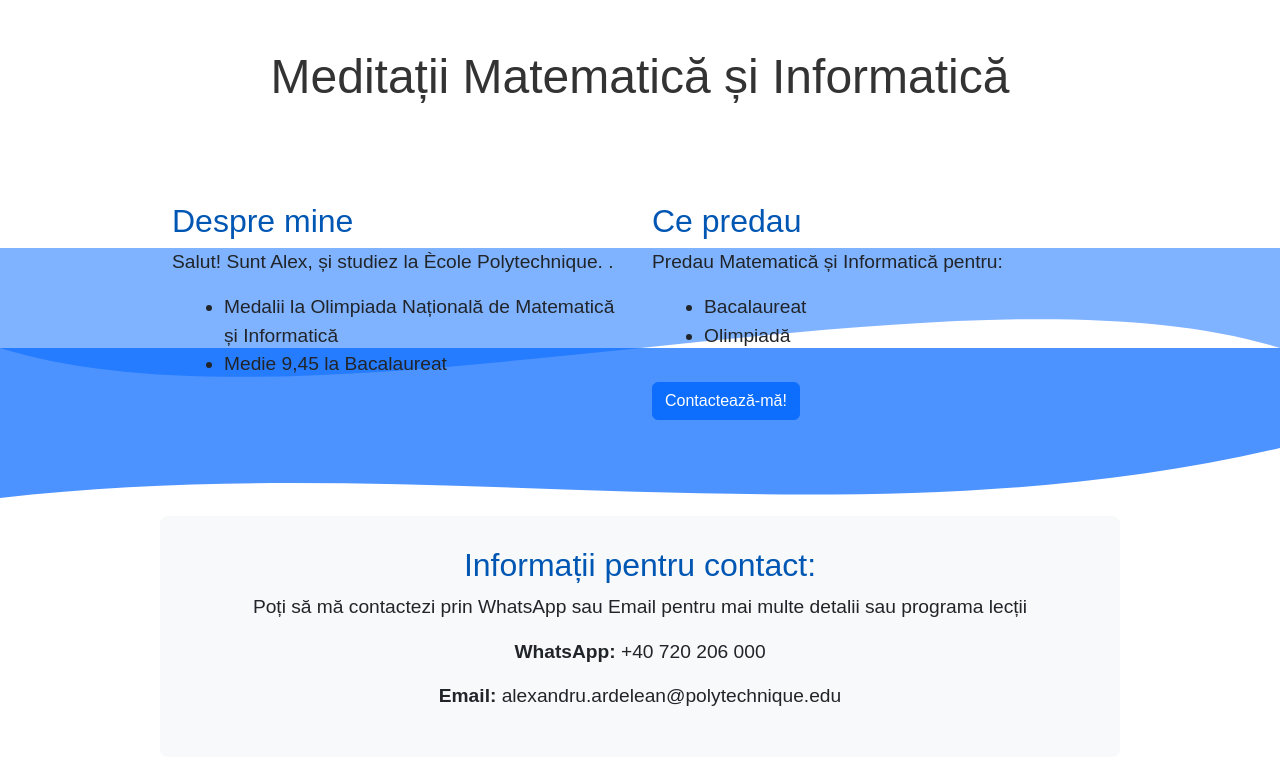
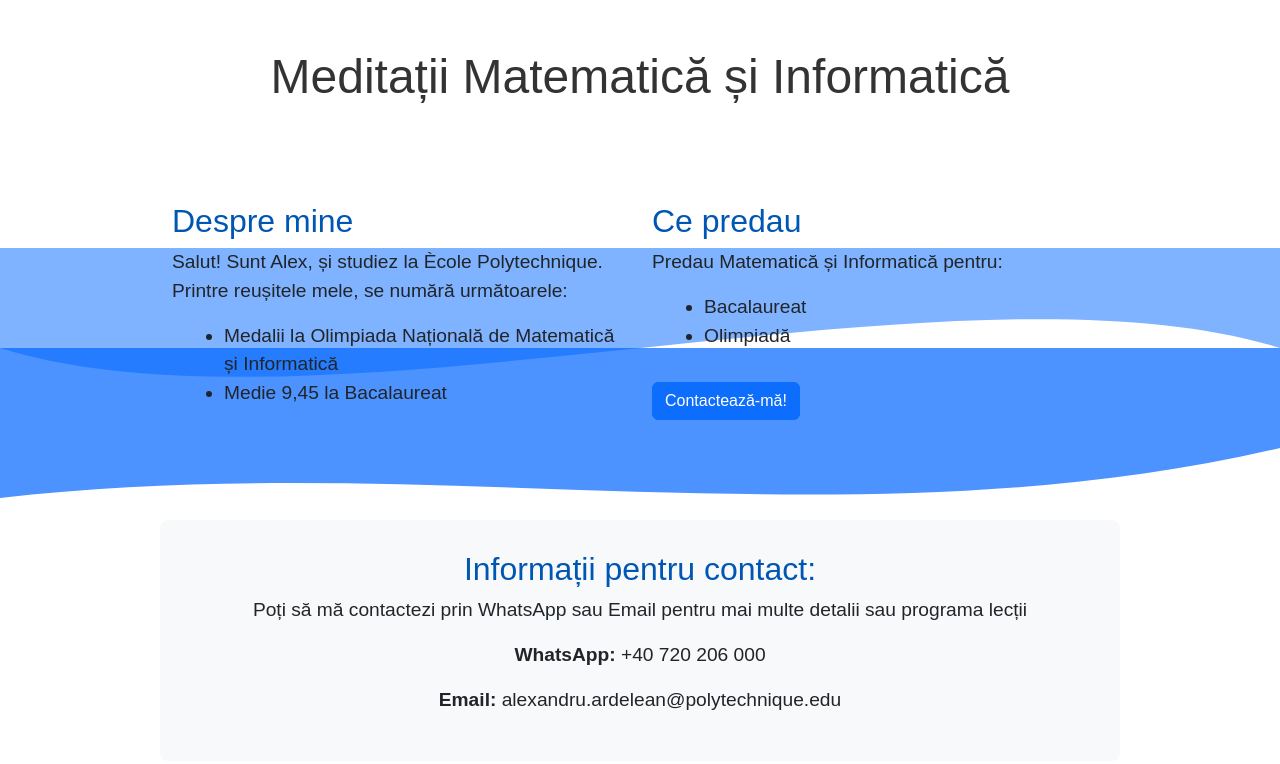
Before and after one commit to arderg/arderg.github.io, a plain HTML site: page index.html in a window 1280 px wide. Drawn offline with nearby package versions, Linux system fonts and the light colour scheme.

Commit message:
Update index.html

```diff
--- a/index.html
+++ b/index.html
@@ -30,7 +30,7 @@
       <!-- Left Text Block: About You -->
       <div class="col-md-6 my-5">
         <h2>Despre mine</h2>
-        <p>Salut! Sunt Alex, și studiez la Ècole Polytechnique. .</p>
+        <p>Salut! Sunt Alex, și studiez la Ècole Polytechnique. Printre reușitele mele, se numără următoarele:</p>
         <ul>
           <li>Medalii la Olimpiada Națională de Matematică și Informatică</li>
           <li>Medie 9,45 la Bacalaureat</li>
```
